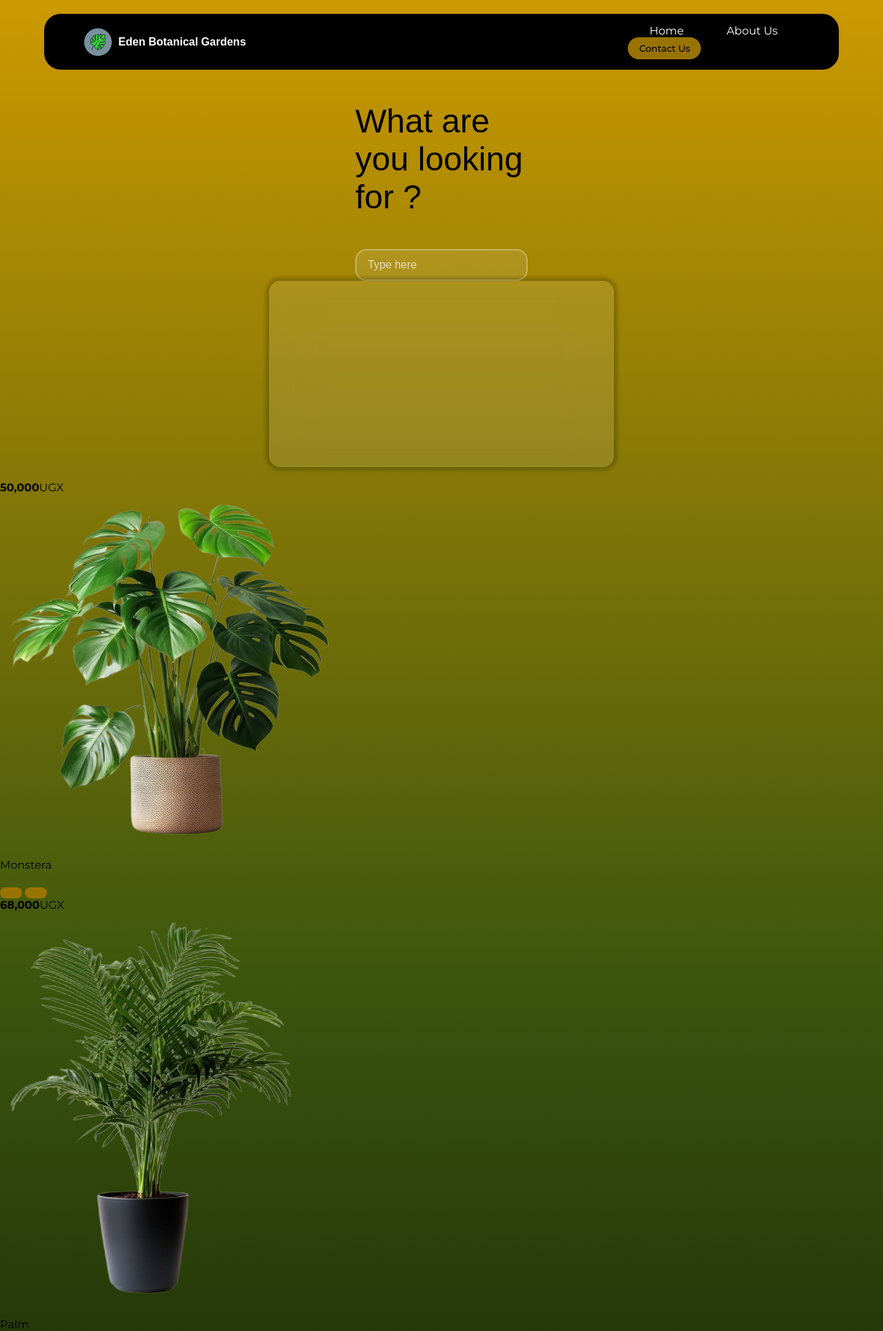
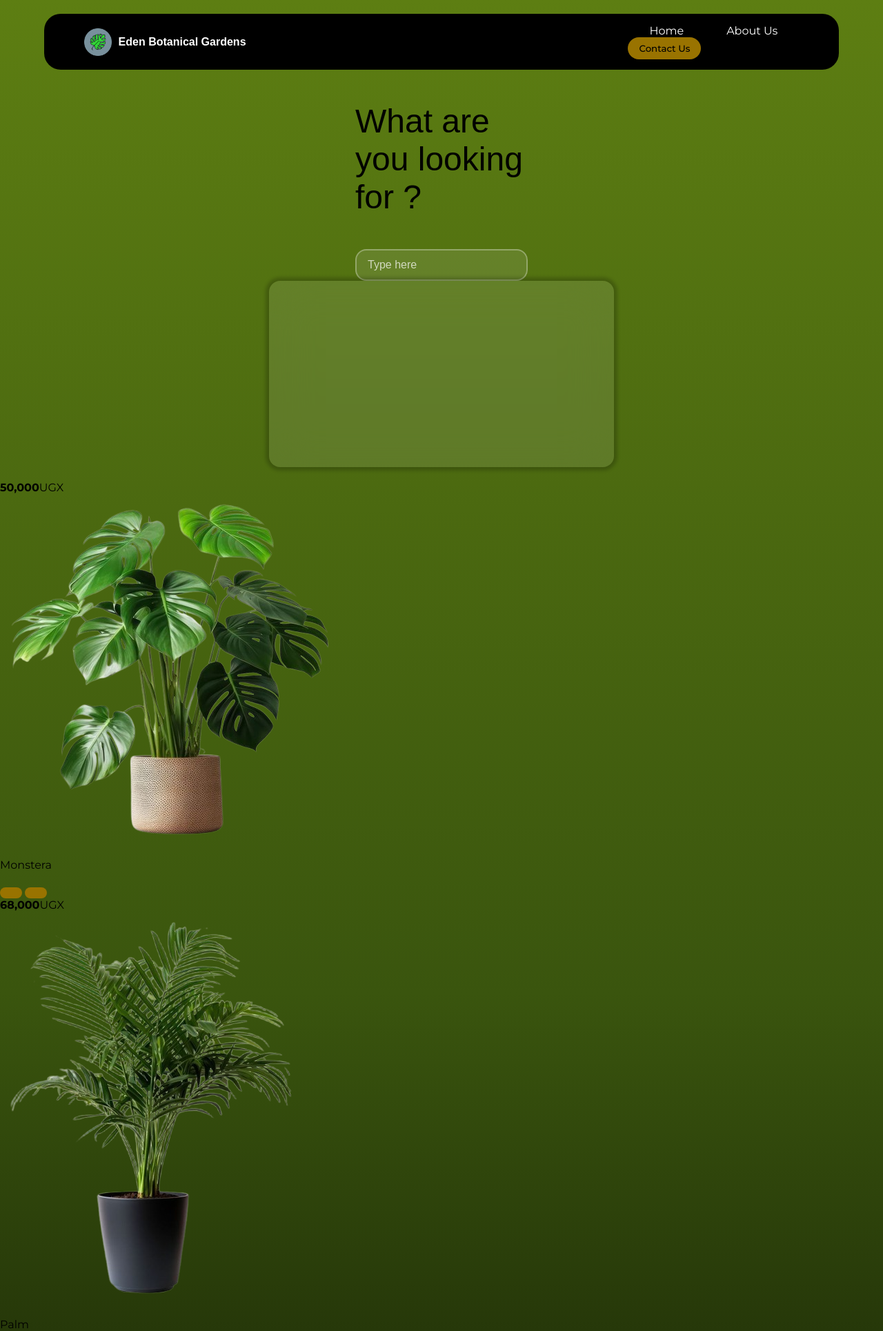
Before and after one commit to Mirembe-Peace/Eden_Botanical_Gardens, a PHP site: page / in a window 1280 px wide. Shown: the top 1929 px of the page at 69% size. Run offline with PHP 8.4, Linux system fonts and the light colour scheme; a map, chart or similar area stays blank; some libraries are stand-ins or nearby versions; some web fonts are replaced.

Commit message:
changed top colo of the body

```diff
--- a/style/style.css
+++ b/style/style.css
@@ -5,7 +5,7 @@
 }
 
 body {
-    background-image: linear-gradient(#CC9900, #3A550E, black);
+    background-image: linear-gradient(#5D7E12, #3A550E, black);
     margin: 0;
     padding: 0;
     font-family: "Montserrat", sans-serif;
```
